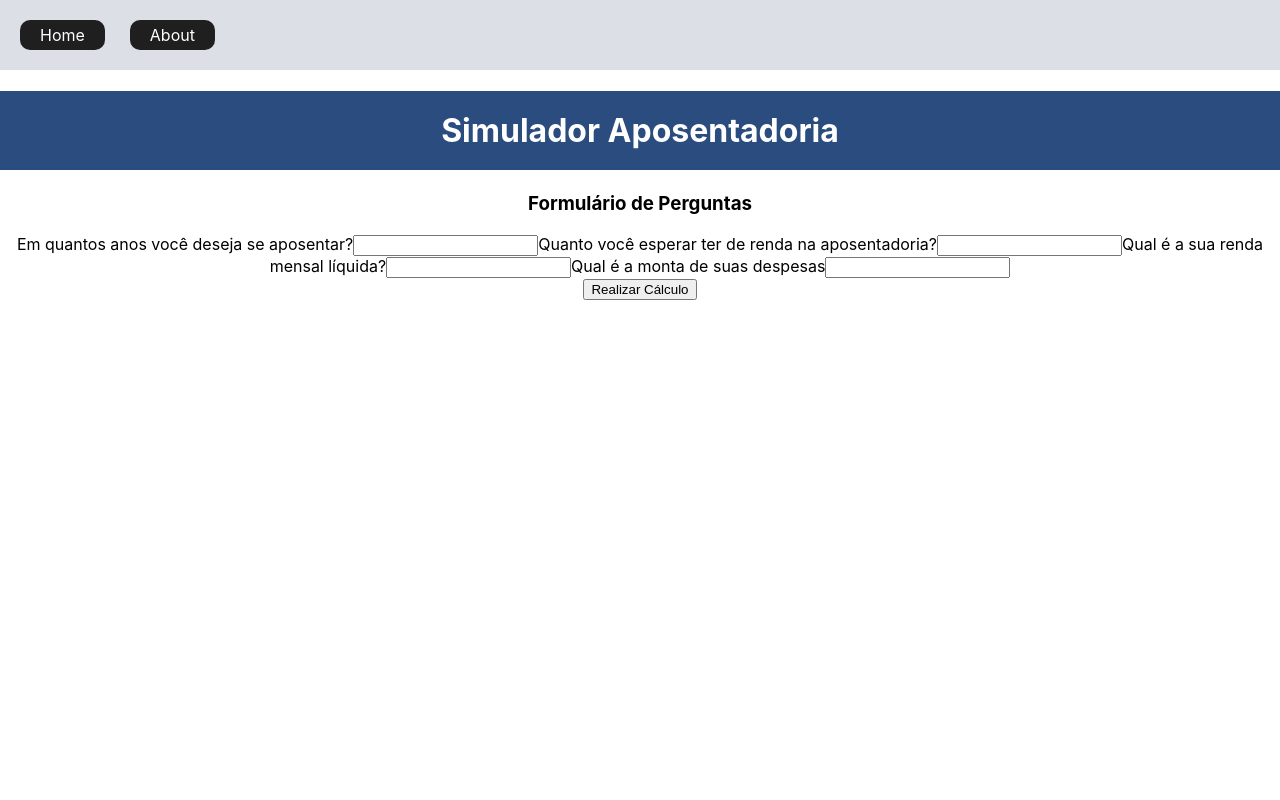
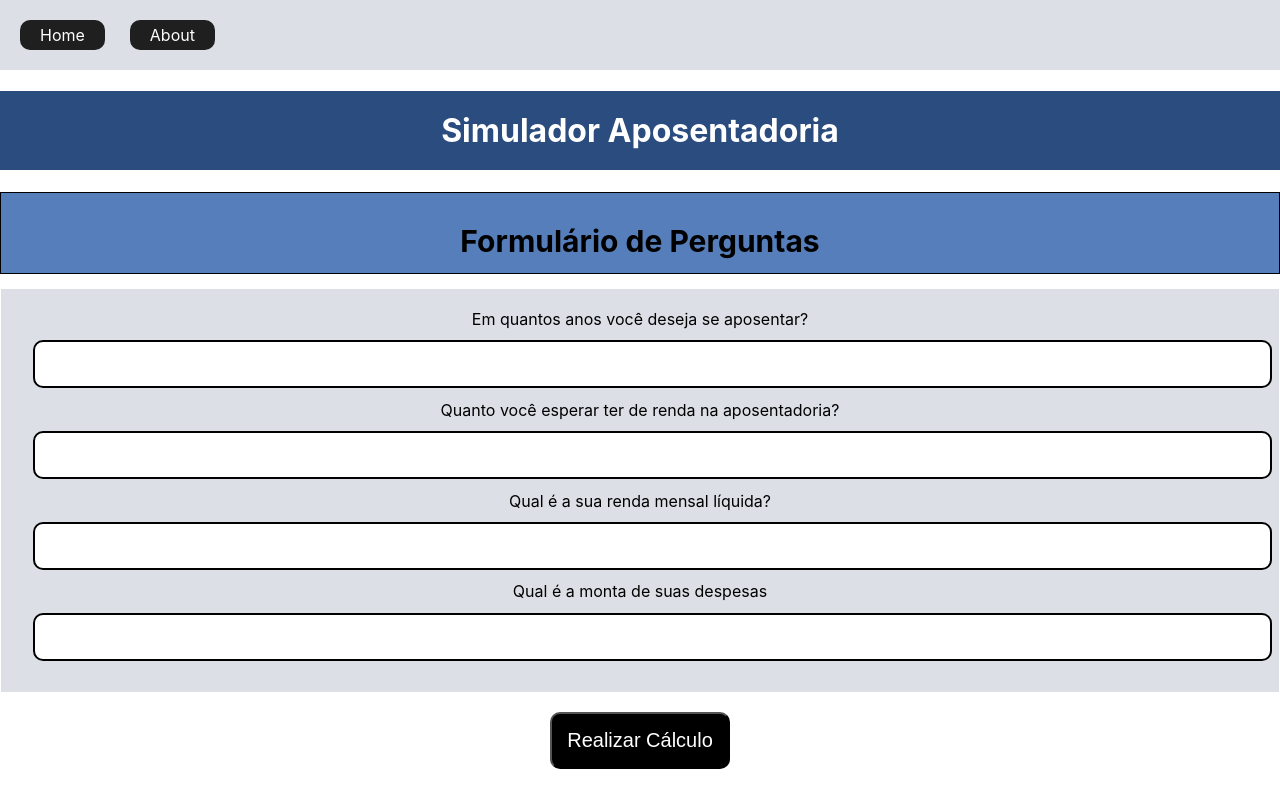
Before and after one commit to EuripedesNaves/calculadora-aposentadoria, a React (Create React App) app: page / in a window 1280 px wide. Built offline with nearby package versions, Linux system fonts and the light colour scheme.

Commit message:
done CSS on forms

```diff
--- a/src/components/Form.js
+++ b/src/components/Form.js
@@ -1,5 +1,6 @@
 import React, { useState } from 'react';
 import { useNavigate } from 'react-router-dom';
+import Forms from './Forms.css'
 
 export const Form = () => {
     const [QuantosAnos, setQuantosAnos] = useState('');
@@ -13,8 +14,8 @@ export const Form = () => {
     const handleMontaDespesasInput = e => setMontaDespesas(e.target.value);
 
     return (
-        <div className="Form">
-        <h3> Formulário de Perguntas</h3>
+        <div className="form-box">
+        <h3 className="titulo"> Formulário de Perguntas</h3>
         <form>
             <label>Em quantos anos você deseja se aposentar?</label>
             <input
@@ -45,7 +46,7 @@ export const Form = () => {
                 onChange={handleMontaDespesasInput}
             />
         </form>
-        <button type="submit">Realizar Cálculo</button>
+        <button className="button" type="submit">Realizar Cálculo</button>
         </div>
     )
   }
--- /dev/null
+++ b/src/components/Forms.css
@@ -0,0 +1,53 @@
+{
+    box-sizing: border-box;
+    margin: 0;
+    padding: 0;
+    border: 1px solid red;
+}
+
+.titulo {
+    font-size: 30px;
+    text-align: center;
+}
+
+.form-box{
+    min-width: 50%;
+    height: 10vh;
+    border: 1px solid;
+    margin-bottom: 10px;
+    position:relative;
+    background-color: #567ebb;
+}
+
+.form-box form{
+    background-color: #dce0e6;
+    padding: 20px;
+}
+
+.form-box label {
+    margin: 10px;
+}
+
+.form-box input, textarea{
+    display: block;
+    width: 94.5vw;
+    padding: .8rem .8rem .5rem .8rem;
+    margin: .9vw 0.9vw;
+    border: 2px solid black;
+    border-radius: 10px;
+    font-size: 20px;
+    color: black;
+}
+
+.form-box textarea{
+    height: 15vh;
+}
+
+.button {
+    border-radius: 10px;
+    padding: 15px;
+    margin: 20px;
+    background-color: black;
+    color: white;
+    font-size: 20px;
+}
--- a/src/components/Home.js
+++ b/src/components/Home.js
@@ -8,12 +8,6 @@ const Title = styled.h1`
     padding: 20px;
 `;
 
-//TENTATIVA DE ESTILIZAR O FORMULÁRIO
-//const Formulario = styled.Form`
-   // display: flex;
-   // flex-direction: column;
-//`;
-
 export const Home = () => {
     return (
       <div>
```
